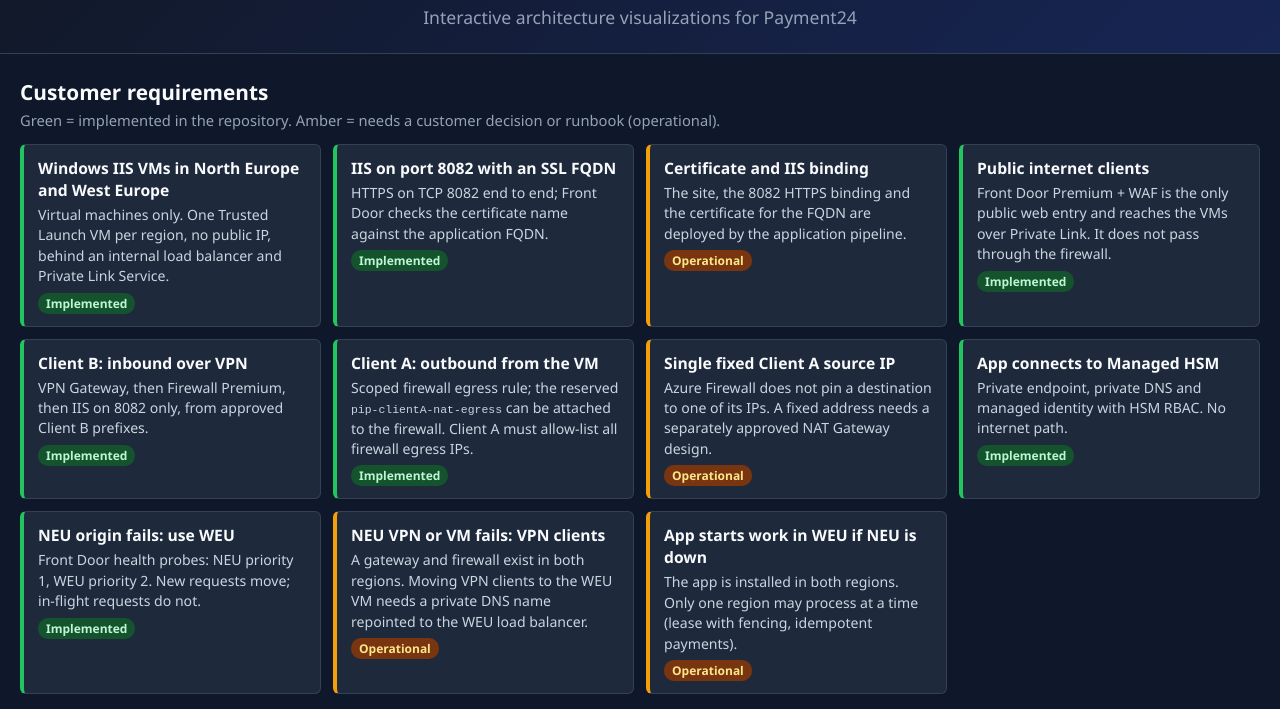
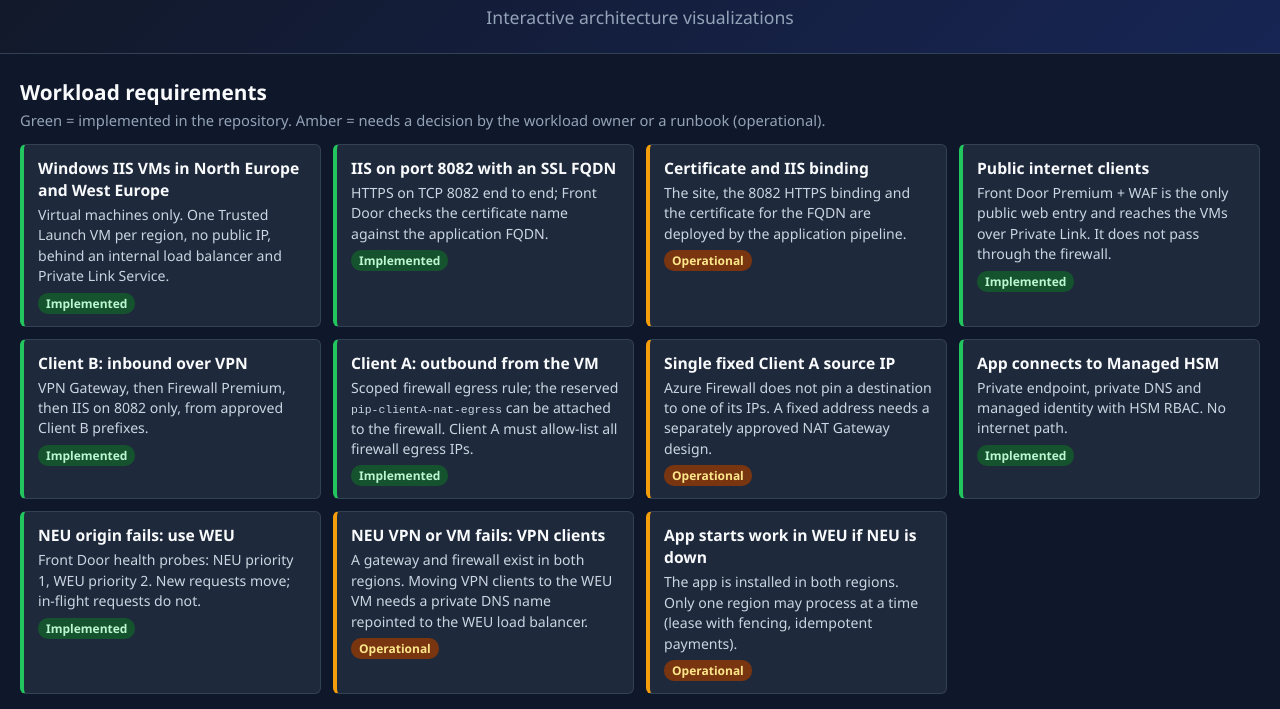
Before and after one commit to microsoftmrinal/azure-landing-zone-pci-dss, a plain HTML site: page docs/index.html in a window 1280 px wide. Shown: the part 83-792 px from the top of the page. Drawn offline with Linux system fonts and the light colour scheme.

Commit message:
Use generic wording: remove organisation branding and customer-specific phrasing (#2)

```diff
--- a/docs/architecture-diagram.html
+++ b/docs/architecture-diagram.html
@@ -560,7 +560,7 @@ body { font-family: 'Segoe UI', system-ui, sans-serif; background: var(--bg); co
 <div class="mg-tree">
   <div class="mg-level"><div class="mg-node" style="animation-delay:0.1s;"><span class="icon">🏢</span><span class="name">Tenant Root Group</span></div></div>
   <div class="mg-connector"></div>
-  <div class="mg-level"><div class="mg-node" style="animation-delay:0.2s;border-color:var(--accent);"><span class="icon">🌳</span><span class="name">P24-Root</span><span class="sub">Intermediate Root • Security baseline policies</span></div></div>
+  <div class="mg-level"><div class="mg-node" style="animation-delay:0.2s;border-color:var(--accent);"><span class="icon">🌳</span><span class="name">ORG-Root</span><span class="sub">Intermediate Root • Security baseline policies</span></div></div>
   <div class="mg-connector"></div>
   <div style="width:80%;margin:0 auto;"><div class="mg-hline" style="width:100%;"></div></div>
   <div style="height:20px;"></div>
--- a/docs/index.html
+++ b/docs/index.html
@@ -100,12 +100,12 @@ footer a { color: #4f8cff; text-decoration: none; }
 <body>
   <header>
     <h1>☁️ Azure Landing Zone — <span>PCI-DSS v4.0</span></h1>
-    <p class="subtitle">Interactive architecture visualizations for Payment24</p>
+    <p class="subtitle">Interactive architecture visualizations</p>
   </header>
 
   <section class="requirements" aria-labelledby="req-title">
-    <h2 id="req-title">Customer requirements</h2>
-    <p class="note">Green = implemented in the repository. Amber = needs a customer decision or runbook (operational).</p>
+    <h2 id="req-title">Workload requirements</h2>
+    <p class="note">Green = implemented in the repository. Amber = needs a decision by the workload owner or a runbook (operational).</p>
     <div class="req-grid">
       <div class="req"><h3>Windows IIS VMs in North Europe and West Europe</h3><p>Virtual machines only. One Trusted Launch VM per region, no public IP, behind an internal load balancer and Private Link Service.</p><span class="tag">Implemented</span></div>
       <div class="req"><h3>IIS on port 8082 with an SSL FQDN</h3><p>HTTPS on TCP 8082 end to end; Front Door checks the certificate name against the application FQDN.</p><span class="tag">Implemented</span></div>
```
Also changed, not shown: 13 other files.
